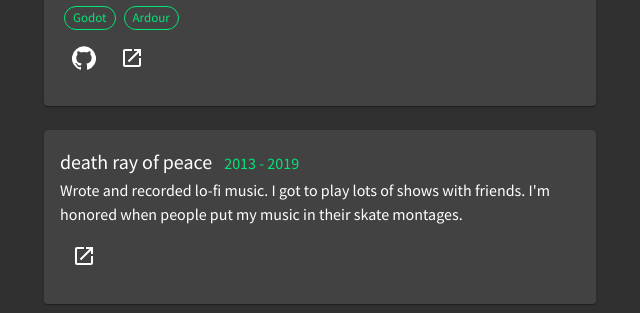
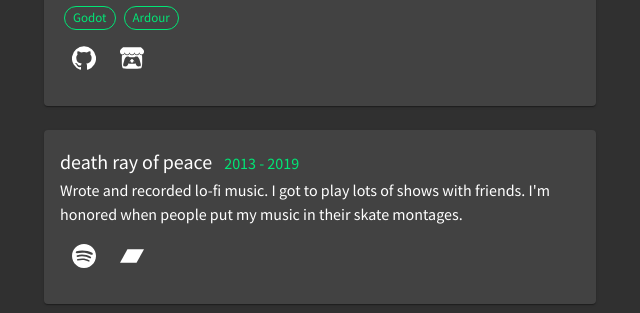
Before and after one commit to henrywebster/hwebs-info, a Gatsby site: page /projects in a window 1280 px wide. Shown: the part 499-812 px from the top of the page, 448-1088 px from the left. Built offline with nearby package versions, Linux system fonts and the light colour scheme; Gatsby itself is replaced by a stand-in of ours; some packages are replaced by stand-ins of ours.

Commit message:
Add new icons for project cards

```diff
--- a/src/components/ProjectCard.jsx
+++ b/src/components/ProjectCard.jsx
@@ -10,6 +10,9 @@ import {
 } from "@material-ui/core"
 import GitHubIcon from "@material-ui/icons/GitHub"
 import OpenInNewIcon from "@material-ui/icons/OpenInNew"
+import { SiItchDotIo } from "@react-icons/all-files/si/SiItchDotIo"
+import { SiSpotify } from "@react-icons/all-files/si/SiSpotify"
+import { SiBandcamp } from "@react-icons/all-files/si/SiBandcamp"
 
 // TODO: this does nothing
 // import theme from "../../theme"
@@ -68,6 +71,9 @@ export default function ProjectCard(props) {
             <IconButton href={link.href} target="_blank" key={link.href}>
               {link.type === "github" && <GitHubIcon />}
               {link.type === "external" && <OpenInNewIcon />}
+              {link.type === "itchio" && <SiItchDotIo />}
+              {link.type === "spotify" && <SiSpotify />}
+              {link.type === "bandcamp" && <SiBandcamp />}
             </IconButton>
           ))}
         </Box>
--- a/src/data/data.json
+++ b/src/data/data.json
@@ -29,7 +29,7 @@
           "href": "https://github.com/henrywebster/rat-race"
         },
         {
-          "type": "external",
+          "type": "itchio",
           "href": "https://hank29a.itch.io/lab-rat"
         }
       ]
@@ -42,8 +42,12 @@
       "tags": [],
       "links": [
         {
-          "type": "external",
+          "type": "spotify",
           "href": "https://open.spotify.com/artist/6NCc3M5sQEEbcCVjJtFKzO?si=fnTv6y9WS_mdkb6WnvTu6Q"
+        },
+        {
+          "type": "bandcamp",
+          "href": "https://deathrayop.bandcamp.com/"
         }
       ]
     }
```
